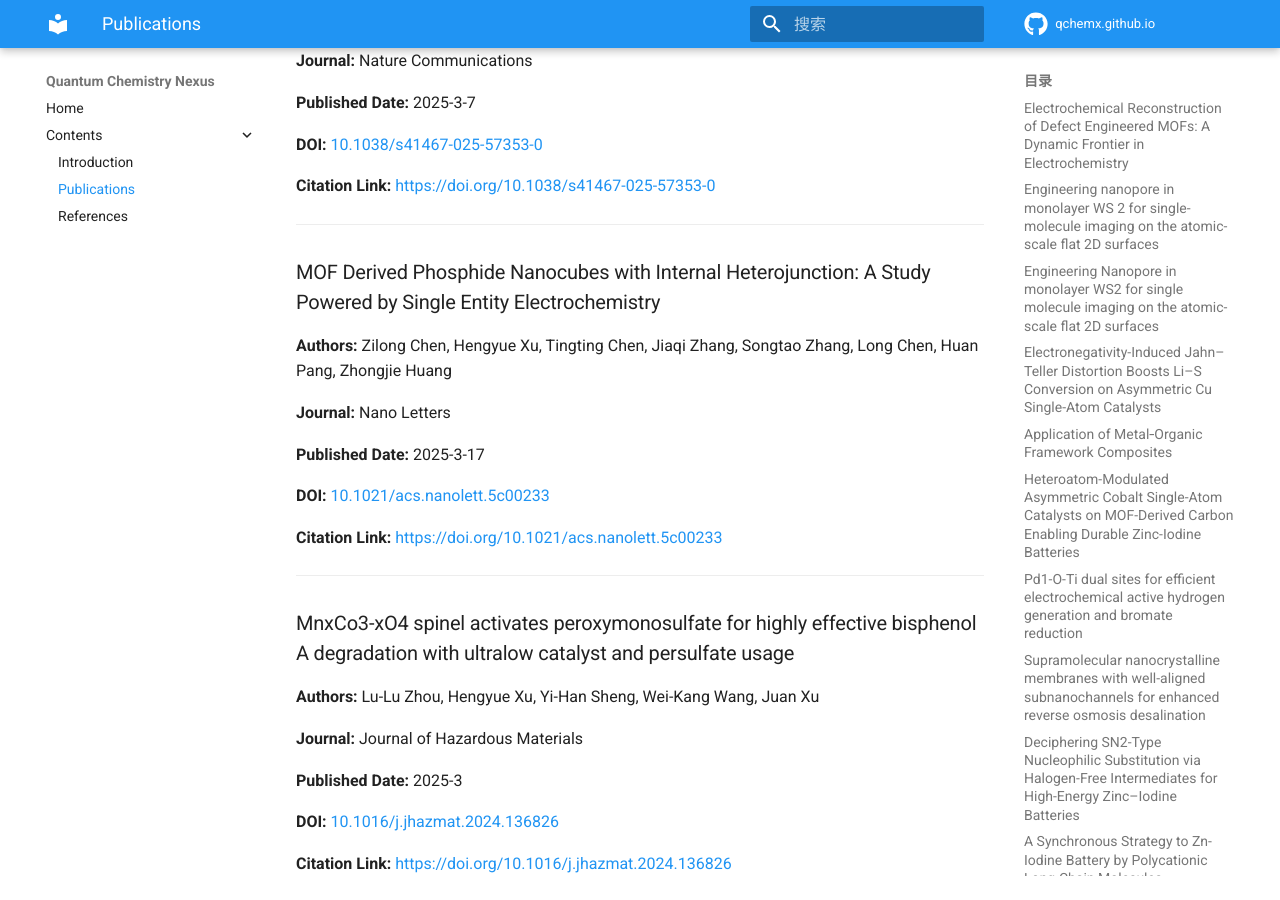
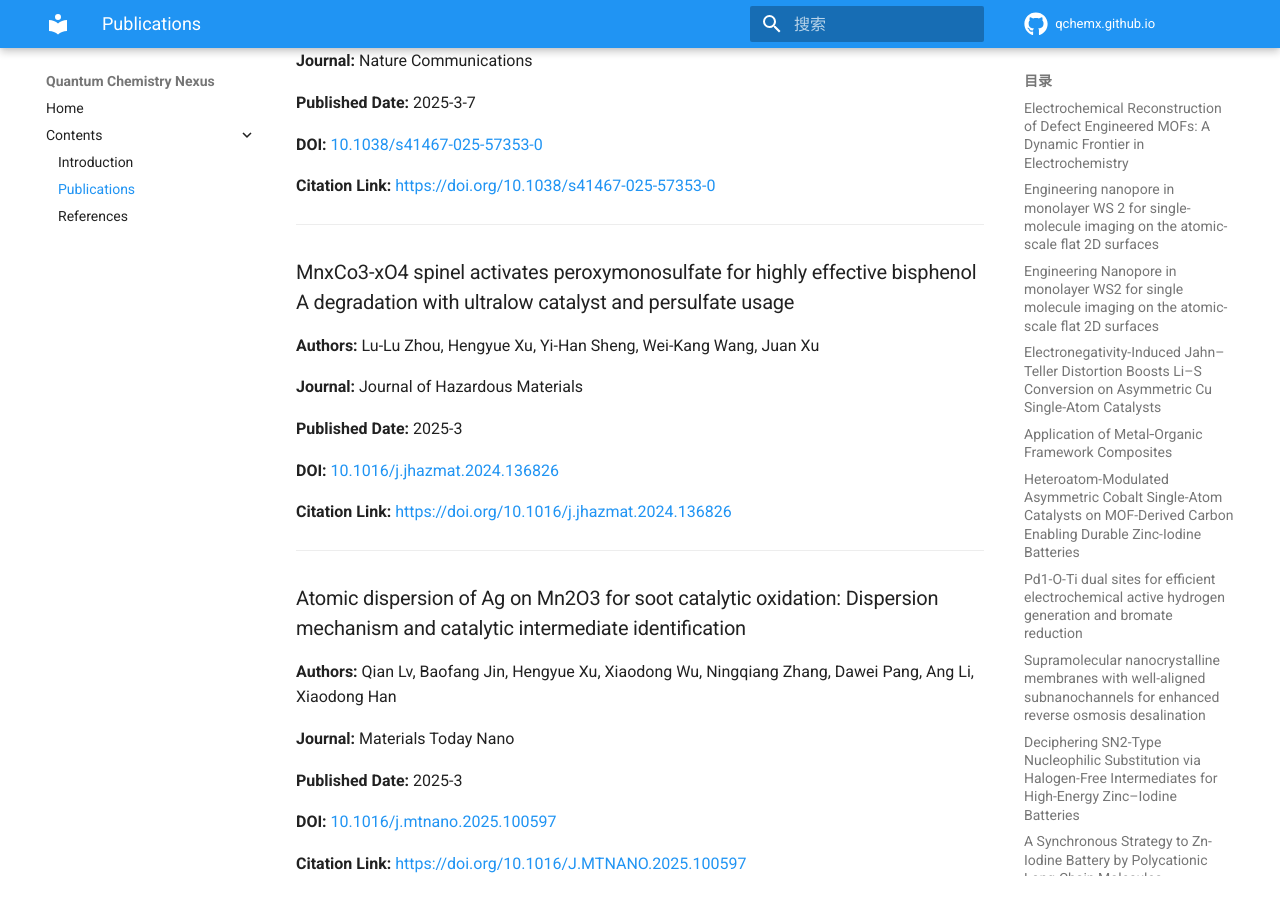
Before and after one commit to QChemX/qchemx.github.io, an MkDocs documentation site: the page built from docs/publications.md, in a window 1280 px wide and 900 px high, scrolled down 5499 px. Built offline with MkDocs 1.6.1 and Material for MkDocs 9.7.7, drawn with Linux system fonts in a browser that asks for light colours; comment, search, counter and statistics services are not loaded; some of the changed text lies outside the part shown.

Commit message:
[orcid sync] Update publications

```diff
--- a/docs/publications.md
+++ b/docs/publications.md
@@ -262,22 +262,6 @@ This page was generated automatically.
 
 ---
 
-### MOF Derived Phosphide Nanocubes with Internal Heterojunction: A Study Powered by Single Entity Electrochemistry
-
-**Authors:** Zilong Chen, Hengyue Xu, Tingting Chen, Jiaqi Zhang, Songtao Zhang, Long Chen, Huan Pang, Zhongjie Huang
-
-**Journal:** Nano Letters
-
-**Published Date:** 2025-3-17
-
-**DOI:** [10.1021/acs.nanolett.5c00233](https://doi.org/10.1021/acs.nanolett.5c00233)
-
-**Citation Link:** [https://doi.org/10.1021/acs.nanolett.5c00233](https://doi.org/10.1021/acs.nanolett.5c00233)
-
-
-
----
-
 ### MnxCo3-xO4 spinel activates peroxymonosulfate for highly effective bisphenol A degradation with ultralow catalyst and persulfate usage
 
 **Authors:** Lu-Lu Zhou, Hengyue Xu, Yi-Han Sheng, Wei-Kang Wang, Juan Xu
```
Also changed, not shown: other parts of docs/publications.md (+18 -2 lines).
